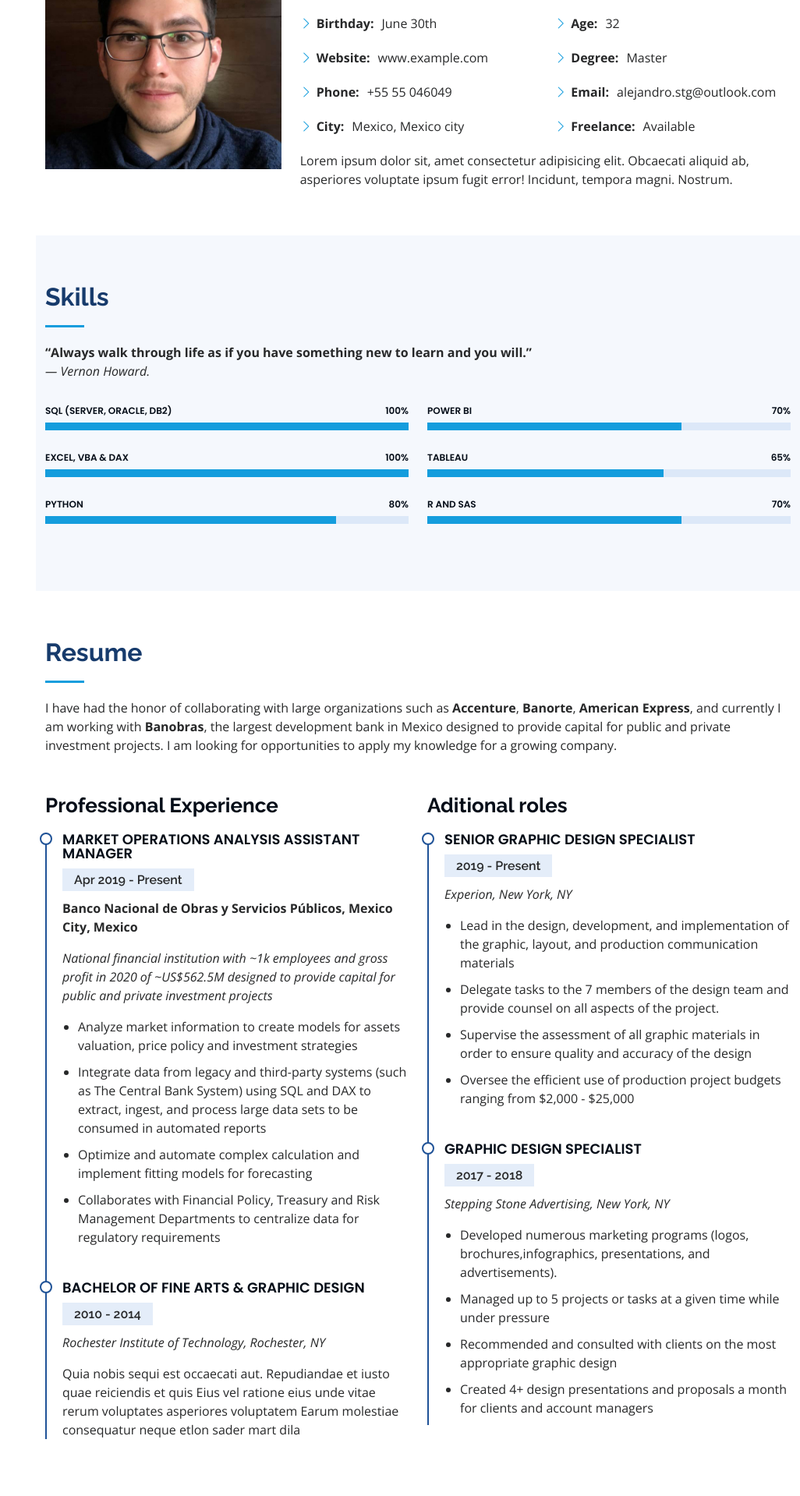
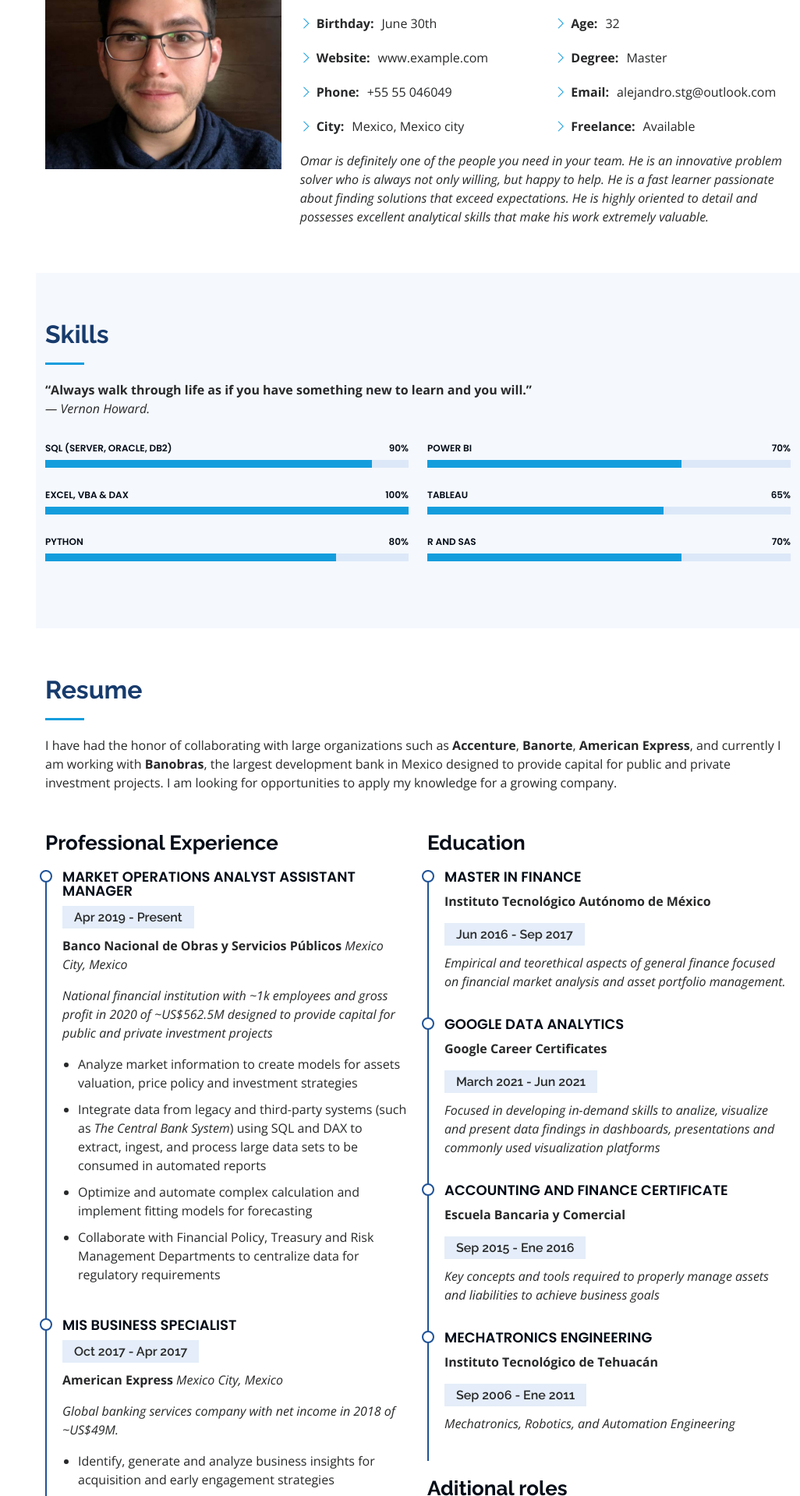
Before and after one commit to Alex-Stgo/portfolio, a Flask app: page / in a window 1280 px wide. Shown: the part 1126-3045 px from the top of the page at 78% size, without its empty margins (254-1280 px from the left). Run offline with Flask 2, Linux system fonts and the light colour scheme; some libraries are stand-ins or nearby versions.

Commit message:
Resume modifications

```diff
--- a/templates/index.html
+++ b/templates/index.html
@@ -82,7 +82,7 @@
   <section id="hero" class="d-flex flex-column justify-content-center align-items-center">
     <div class="hero-container" data-aos="fade-in">
       <h1>Alex Santiago</h1>
-      <p>I'm <span class="typed" data-typed-items="BI developer, Financial analyst, Data expert, Developer, Math modeler"></span></p>
+      <p>I'm a <span class="typed" data-typed-items="BI developer, Financial analyst, Data expert, Developer, Math modeler"></span></p>
     </div>
   </section><!-- End Hero -->
 
@@ -124,8 +124,8 @@
                 </ul>
               </div>
             </div>
-            <p>
-              Lorem ipsum dolor sit, amet consectetur adipisicing elit. Obcaecati aliquid ab, asperiores voluptate ipsum fugit error! Incidunt, tempora magni. Nostrum.
+            <p class="fst-italic">
+              Omar is definitely one of the people you need in your team. He is an innovative problem solver who is always not only willing, but happy to help. He is a fast learner passionate about finding solutions that exceed expectations. He is highly oriented to detail and possesses excellent analytical skills that make his work extremely valuable.
             </p>
           </div>
         </div>
@@ -197,9 +197,9 @@
           <div class="col-lg-6" data-aos="fade-up">
 
             <div class="progress">
-              <span class="skill">SQL (Server, Oracle, DB2)<i class="val">100%</i></span>
+              <span class="skill">SQL (Server, Oracle, DB2)<i class="val">90%</i></span>
               <div class="progress-bar-wrap">
-                <div class="progress-bar" role="progressbar" aria-valuenow="100" aria-valuemin="0" aria-valuemax="100"></div>
+                <div class="progress-bar" role="progressbar" aria-valuenow="90" aria-valuemin="0" aria-valuemax="100"></div>
               </div>
             </div>
 
@@ -273,48 +273,91 @@
 
             <h3 class="resume-title">Professional Experience</h3>
             <div class="resume-item">
-              <h4>Market operations analysis assistant manager</h4>
+              <h4>Market Operations Analyst Assistant Manager</h4>
               <h5>Apr 2019 - Present</h5>
-              <p><strong>Banco Nacional de Obras y Servicios Públicos, Mexico City, Mexico</strong></p>
+              <p><strong>Banco Nacional de Obras y Servicios Públicos</strong><em> Mexico City, Mexico</em></p>
               <p><em>National financial institution with ~1k employees and gross profit in 2020 of ~US$562.5M designed to provide capital for public and private investment projects</em></p>
               <ul>
                 <li>Analyze market information to create models for assets valuation, price policy and investment strategies</li>
-                <li>Integrate data from legacy and third-party systems (such as The Central Bank System) using SQL and DAX to extract, ingest, and process large data sets to be consumed in automated reports </li>
+                <li>Integrate data from legacy and third-party systems (such as <em>The Central Bank System</em>) using SQL and DAX to extract, ingest, and process large data sets to be consumed in automated reports </li>
                 <li>Optimize and automate complex calculation and implement fitting models for forecasting</li>
-                <li>Collaborates with Financial Policy, Treasury and Risk Management Departments to centralize data for regulatory requirements</li>
+                <li>Collaborate with Financial Policy, Treasury and Risk Management Departments to centralize data for regulatory requirements</li>
               </ul>
               <!-- <p>Qui deserunt veniam. Et sed aliquam labore tempore sed quisquam iusto autem sit. Ea vero voluptatum qui ut dignissimos deleniti nerada porti sand markend</p> -->
             </div>
             <div class="resume-item">
+              <h4>MIS Business Specialist</h4>
+              <h5>Oct 2017 - Apr 2017</h5>
+              <p><strong>American Express</strong><em> Mexico City, Mexico</em></p>
+              <p><em>Global banking services company with net income in 2018 of ~US$49M.</em></p>
+              <ul>
+                <li>Identify, generate and analyze business insights for acquisition and early engagement strategies</li>
+                <li>Automate business billing and products profitability reports. Provide relevant information for data-driven decision for new campaigns and new products</li>
+                <li>Design, develop, test and implement tools for data capture tasks such as the <em>Ruling and Prescreening Process</em> and the <em>Customer Rewards System</em> </li>
+              </ul>
+              <!-- <p>Qui deserunt veniam. Et sed aliquam labore tempore sed quisquam iusto autem sit. Ea vero voluptatum qui ut dignissimos deleniti nerada porti sand markend</p> -->
+            </div>
+            <div class="resume-item">
+              <h4>Data Team Leader</h4>
+              <h5>Aug 2014 - Aug 2016</h5>
+              <p><strong>Banorte</strong><em> Mexico City, Mexico</em></p>
+              <p><em>3rd largest banking company in Mexico with ~30k employees and loan portfolio of ~US$35B.</em></p>
+              <ul>
+                <li>Generate, provide and manage dummy data for testing cycles in pre-production environments. Serve as technical support expert for development, testing and final users requirements definition </li>
+                <li>Design, implement and improve the process to centralize the testing data management. Lead the implementation of <em>IBM RTC®</em> to automate the testing data cycle</li>
+                <li>Leads the generation of KPIs related to teams performance the CTO</li>
+                <li>Participate in the kick-off meetings and as part of the technical team to develop solution for new requirements and issues in production environments</li>
+              </ul>
+              <!-- <p>Qui deserunt veniam. Et sed aliquam labore tempore sed quisquam iusto autem sit. Ea vero voluptatum qui ut dignissimos deleniti nerada porti sand markend</p> -->
+            </div>
+            <!-- <div class="resume-item">
               <h4>Bachelor of Fine Arts &amp; Graphic Design</h4>
               <h5>2010 - 2014</h5>
               <p><em>Rochester Institute of Technology, Rochester, NY</em></p>
               <p>Quia nobis sequi est occaecati aut. Repudiandae et iusto quae reiciendis et quis Eius vel ratione eius unde vitae rerum voluptates asperiores voluptatem Earum molestiae consequatur neque etlon sader mart dila</p>
-            </div>
+            </div> -->
           </div>
           <div class="col-lg-6" data-aos="fade-up" data-aos-delay="100">
+            <h3 class="resume-title">Education</h3>
+            <div class="resume-item">
+              <h4>Master in finance</h4>
+              <p><strong>Instituto Tecnológico Autónomo de México</strong></p>
+              <h5>Jun 2016 - Sep 2017</h5>
+              <p><em>Empirical and teorethical aspects of general finance focused on financial market analysis and asset portfolio management.</em></p>
+            </div>
+            <div class="resume-item">
+              <h4>Google data analytics</h4>
+              <p><strong>Google Career Certificates</strong></p>
+              <h5>March 2021 - Jun 2021</h5>
+              <p><em> Focused in developing in-demand skills to analize, visualize and present data findings in dashboards, presentations and commonly used visualization platforms</em></p>
+            </div>
+            <div class="resume-item">
+              <h4>Accounting and Finance Certificate</h4>
+              <p><strong>Escuela Bancaria y Comercial</strong></p>
+              <h5>Sep 2015 - Ene 2016</h5>
+              <p><em>Key concepts and tools required to properly manage assets and liabilities to achieve business goals</em></p>
+            </div>
+            <div class="resume-item">
+              <h4>Mechatronics engineering</h4>
+              <p><strong>Instituto Tecnológico de Tehuacán</strong></p>
+              <h5>Sep 2006 - Ene 2011</h5>
+              <p><em>Mechatronics, Robotics, and Automation Engineering</em></p>
+            </div>
             <h3 class="resume-title">Aditional roles</h3>
             <div class="resume-item">
-              <h4>Senior graphic design specialist</h4>
-              <h5>2019 - Present</h5>
-              <p><em>Experion, New York, NY </em></p>
-              <ul>
-                <li>Lead in the design, development, and implementation of the graphic, layout, and production communication materials</li>
-                <li>Delegate tasks to the 7 members of the design team and provide counsel on all aspects of the project. </li>
-                <li>Supervise the assessment of all graphic materials in order to ensure quality and accuracy of the design</li>
-                <li>Oversee the efficient use of production project budgets ranging from $2,000 - $25,000</li>
-              </ul>
+              <h4>Project manager</h4>
+              <h5>Oct 2017 - Apr 2017</h5>
+              <p><strong>American Express</strong><em> Mexico City, Mexico</em></p>
             </div>
             <div class="resume-item">
-              <h4>Graphic design specialist</h4>
-              <h5>2017 - 2018</h5>
-              <p><em>Stepping Stone Advertising, New York, NY</em></p>
-              <ul>
-                <li>Developed numerous marketing programs (logos, brochures,infographics, presentations, and advertisements).</li>
-                <li>Managed up to 5 projects or tasks at a given time while under pressure</li>
-                <li>Recommended and consulted with clients on the most appropriate graphic design</li>
-                <li>Created 4+ design presentations and proposals a month for clients and account managers</li>
-              </ul>
+              <h4>IT Consultant &amp; Senior Software Quality Assurance</h4>
+              <h5>Aug 2012 - Aug 2014</h5>
+              <p><strong>Accenture</strong><em> Mexico City, Mexico</em></p>
+            </div>
+            <div class="resume-item">
+              <h4>Software Quality Engineer &amp; Tester</h4>
+              <h5>May 2011 - Aug 2012</h5>
+              <p><strong>Softtek</strong><em> Mexico City, Mexico</em></p>
             </div>
           </div>
         </div>
```
